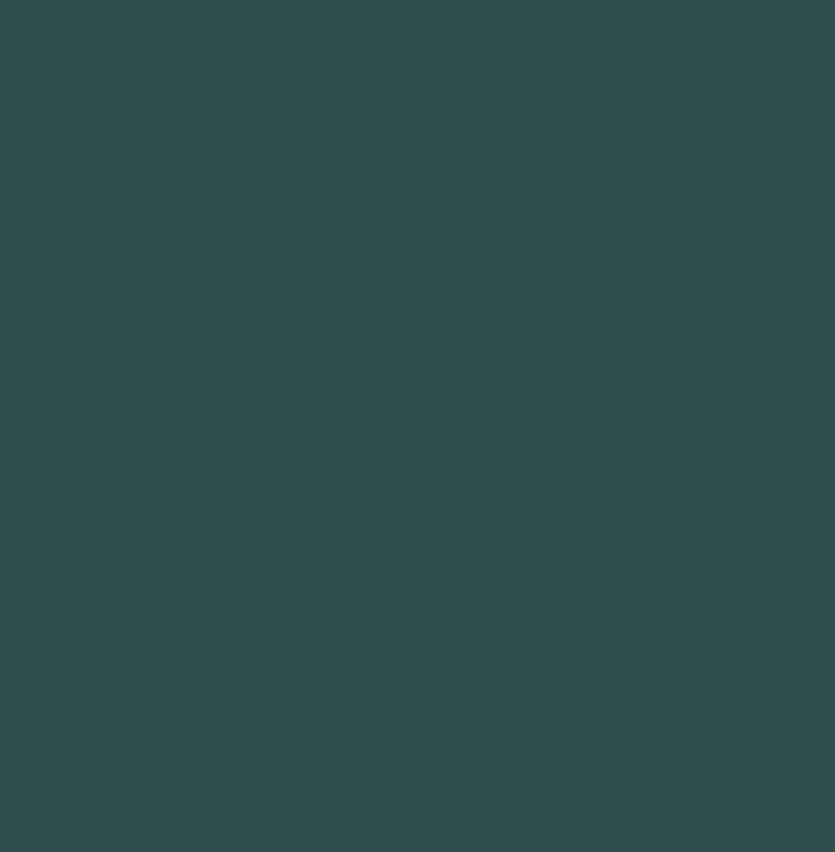
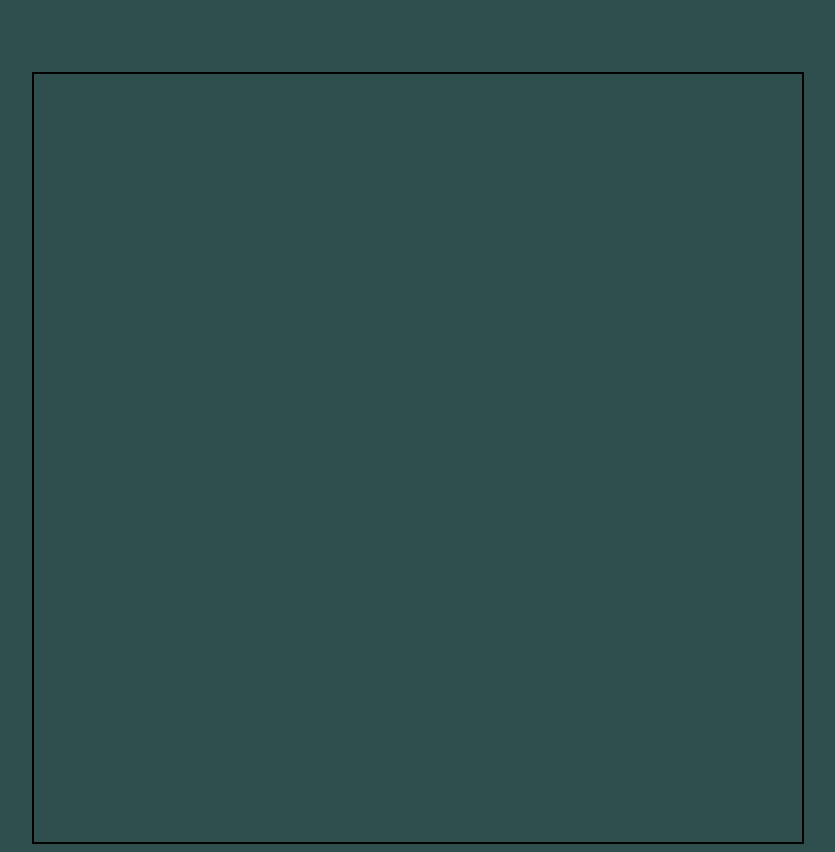
Before and after one commit to tk821/etch-a-sketch, a plain HTML site: page index.html in a window 1280 px wide. Shown: the whole page, without its empty margins (222-1057 px from the left). Before the commit the page ends 800 px from the top, so only its background shows below. Drawn offline with Linux system fonts and the light colour scheme.

Commit message:
added a frame and centered everything
added a border to grid and centered it
removed some unnecessary js that changed style and
moved others to style.css

```diff
--- a/drawGrid.js
+++ b/drawGrid.js
@@ -5,8 +5,6 @@ function drawSquare(row) {
     x++;
     const position = x + ', ' + y;
     const square = document.createElement('div');
-    square.style.width = '16px';
-    square.style.height = '16px';
     square.setAttribute('class', 'square');
     square.setAttribute('id', position);
 
--- a/style.css
+++ b/style.css
@@ -1,8 +1,26 @@
 body {
     background-color: darkslategray;
+    display: flex;
+    justify-content: center;
+}
+
+.grid {
+    display: flex;
+    flex-direction: column;
+    align-items: center;
+    width: 768px;
+    height: 768px;
+    border: 2px solid black;
+    padding: 0;
+    margin-top: 64px;
 }
 
 .row {
     display: flex;
     gap: 0;
 }
+
+.square {
+    width: 48px;
+    height: 48px;
+}
```
Also changed, not shown: index.html (+0 -1 lines).
